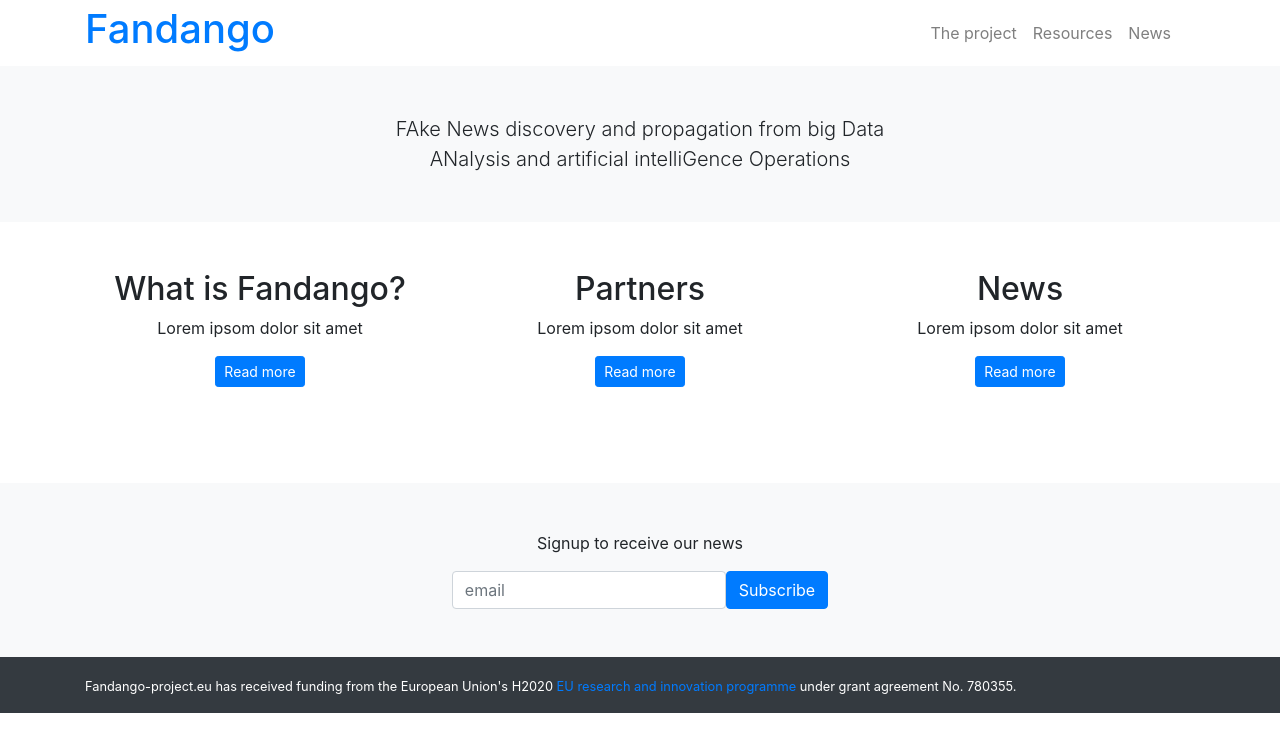
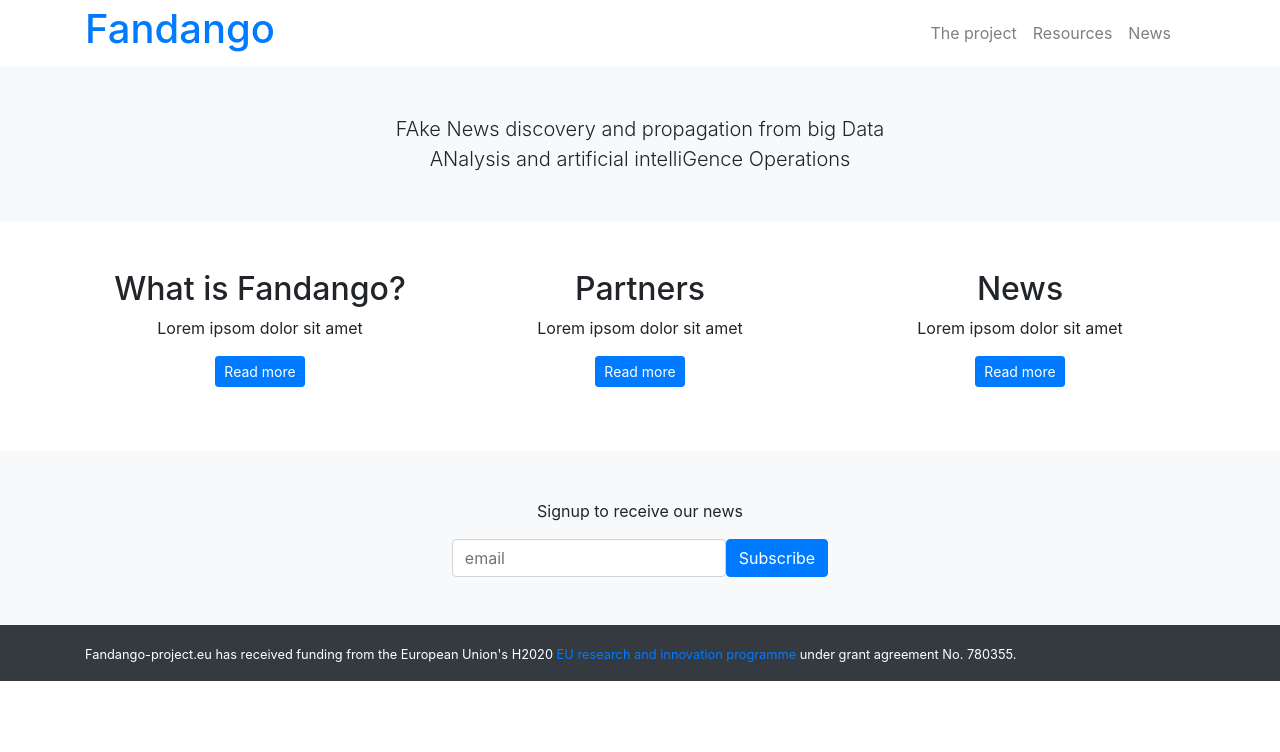
Before and after one commit to fandangOrg/fandango-web, a Jekyll site: the page built from index.md, in a window 1280 px wide. Shown: the top 752 px of the page. Built offline with Jekyll 4.4.1, drawn with Linux system fonts in a browser that asks for light colours.

Commit message:
Update home

```diff
--- a/_layouts/home.html
+++ b/_layouts/home.html
@@ -10,7 +10,7 @@ layout: default
   {{ content }}
 </div>
 
-<div class="bg-light py-5 mt-5">
+<div class="bg-light py-5 mt-3">
   <div class="container">
     <p class="text-center">Signup to receive our news</p>
     <form class="form-inline justify-content-center">
--- a/index.md
+++ b/index.md
@@ -4,19 +4,19 @@ layout: home
 
 <div class="row text-center">
 
-<div class="col-sm-4 mb-5">
+<div class="col-md-4 mb-5">
   <h2>What is Fandango?</h2>
   <p>Lorem ipsom dolor sit amet</p>
   <a href="/the-project/" class="btn btn-sm btn-primary">Read more</a>
 </div>
 
-<div class="col-sm-4 mb-5">
+<div class="col-md-4 mb-5">
   <h2>Partners</h2>
   <p>Lorem ipsom dolor sit amet</p>
   <a href="#" class="btn btn-sm btn-primary">Read more</a>
 </div>
 
-<div class="col-sm-4 mb-5">
+<div class="col-md-4 mb-5">
   <h2>News</h2>
   <p>Lorem ipsom dolor sit amet</p>
   <a href="#" class="btn btn-sm btn-primary">Read more</a>
```
